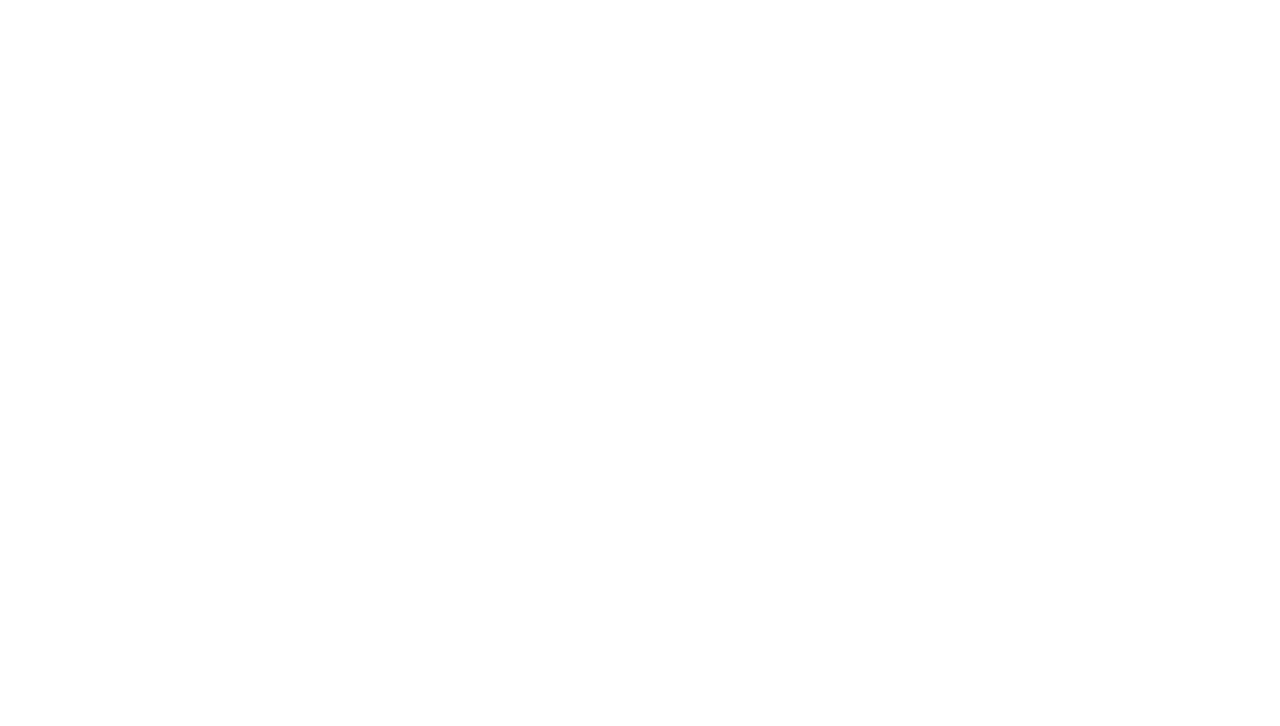
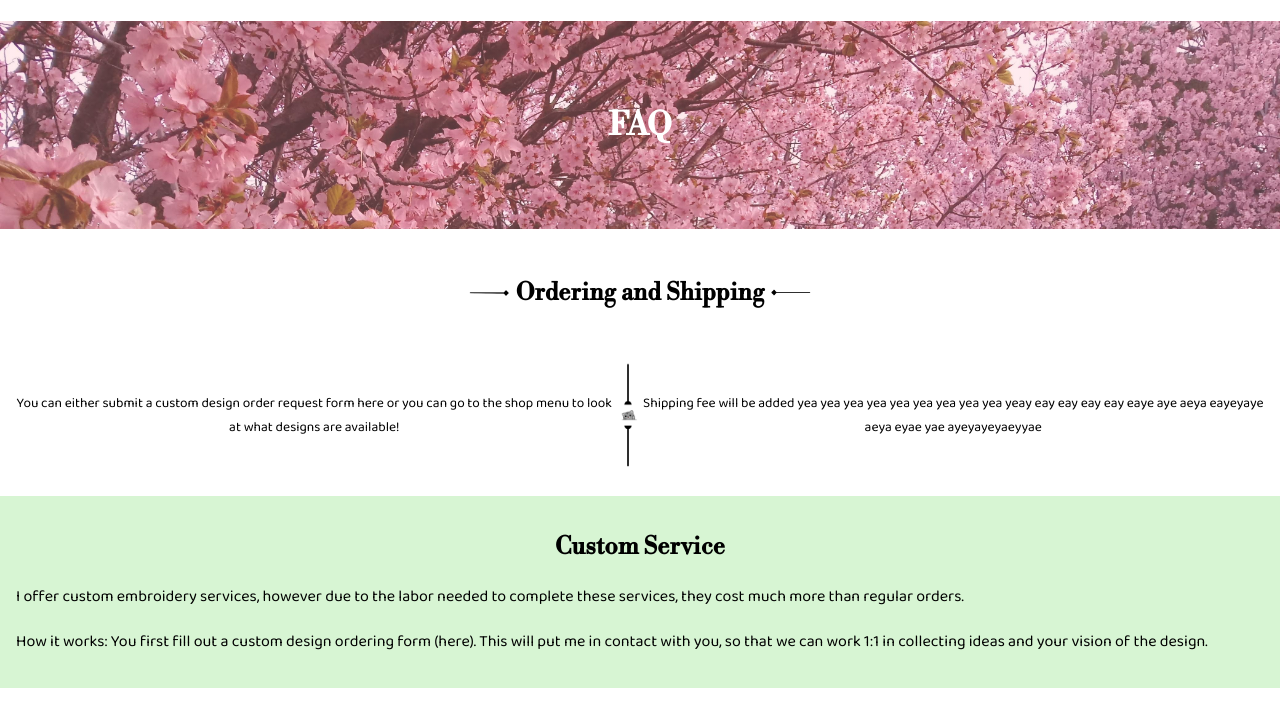
Before and after one commit to ryanngu023/embroiderme, a React (Create React App) app: page /faq in a window 1280 px wide. Shown: the top 726 px of the page. Built offline with nearby package versions, Linux system fonts and the light colour scheme.

Commit message:
Rough draft FAQ page

```diff
--- a/src/components/pages/faq.js
+++ b/src/components/pages/faq.js
@@ -1,8 +1,48 @@
 import React from "react";
+import '../../style.css';
+import leftArrow from '../pictures/arrows/longArrowDiamondLeft.png';
+import rightArrow from '../pictures/arrows/longArrowDiamondRight.png';
+import catDivider from '../pictures/kitties/cresentArrowKitty.png';
 
 export default function FAQ(props) {
     return (
-        <div>
+        <div id = 'faq-body'>
+            {/*This will hold the header card */}
+            <h1 id='faq-header'> FAQ </h1>
+
+            {/* ordering and shipping section */}
+            <div class = 'about-arrows'>
+                <img src = {leftArrow} alt ='left diamond arrow' style = {{height: 6 }}/>
+                <h2 class = 'faq-titles' style = {{padding: 7}} > Ordering and Shipping </h2>
+                <img src = {rightArrow} alt = 'right diamond arrow' style = {{height: 7}}/>
+            </div>
+            <div id = 'faq-OS-section'>
+                <p>
+                You can either submit a custom design order request form here or you can go to the
+                shop menu to look at what designs are available!
+                </p>
+                <img src = {catDivider} alt = 'cat cartoon between two lines going top and bottom' style={{width: 30}}/>
+                <p>
+                Shipping fee will be added yea yea yea yea yea yea yea yea yea yeay eay eay eay eay
+                eaye aye aeya eayeyaye aeya eyae yae ayeyayeyaeyyae
+                </p>
+            </div>
+
+            {/* Custom service section*/}
+            <div id = 'faq-custom-section'>
+                <h2 class = 'faq-titles'> Custom Service </h2>
+                <p>
+                I offer custom embroidery services, however due to the labor needed to complete
+                these services, they cost much more than regular orders.
+                </p>
+                <p>
+                How it works: You first fill out a custom design ordering form (here). {}
+                This will put me in contact with you, so that we can work 1:1 in collecting ideas
+                and your vision of the design.
+                </p>
+            </div>
+
+            {/* This is where the review section should be */}
         </div>
     )
 }
--- a/src/style.css
+++ b/src/style.css
@@ -95,3 +95,57 @@ code {
   justify-content: center;
   align-items: center;
 }
+
+/*This is the start of the FAQ css*/
+
+/*This is the basis for the faq page */
+#faq-body {
+  display: flex;
+  flex-direction: column;
+  font-family: 'BalooPaaji2';
+}
+
+/* This designs the faq header*/
+#faq-header {
+  color: white;
+  font-family: 'LibreBodoni';
+  font-style: bold;
+  position: relative;
+  background-image:  linear-gradient(
+    0deg,
+    rgba(255, 225, 236, 0.3),
+    rgba(255, 185, 196, 0.3)),
+  url(../src/components/pictures/cherry_blossoms.jpg);
+  background-repeat: no-repeat;
+  background-size: contain;
+  background-attachment: fixed;
+  display: flex;
+  align-items: center;
+  justify-content: center;
+  height: 13rem;
+}
+
+/*This designs the titles of the faq page (not header)*/
+.faq-titles {
+  text-align: center;
+  font-family: 'LibreBodoni';
+  font-style: normal;
+}
+
+/* This does the paragraph styling for the faq ordering and shipping*/
+#faq-OS-section {
+  display: flex;
+  flex-direction: row;
+  justify-content: center;
+  align-items: center;
+  margin: 1rem;
+  text-align: center;
+  font-size: 0.85rem;
+}
+
+/*This designs the custom service section of the faq page*/
+#faq-custom-section {
+  background-color: #D1C3B7;
+  background-color: #D7F5D3;
+  padding: 1rem;
+}
```
Also changed, not shown: src/components/pictures/cherry_blossoms.jpg (added).
